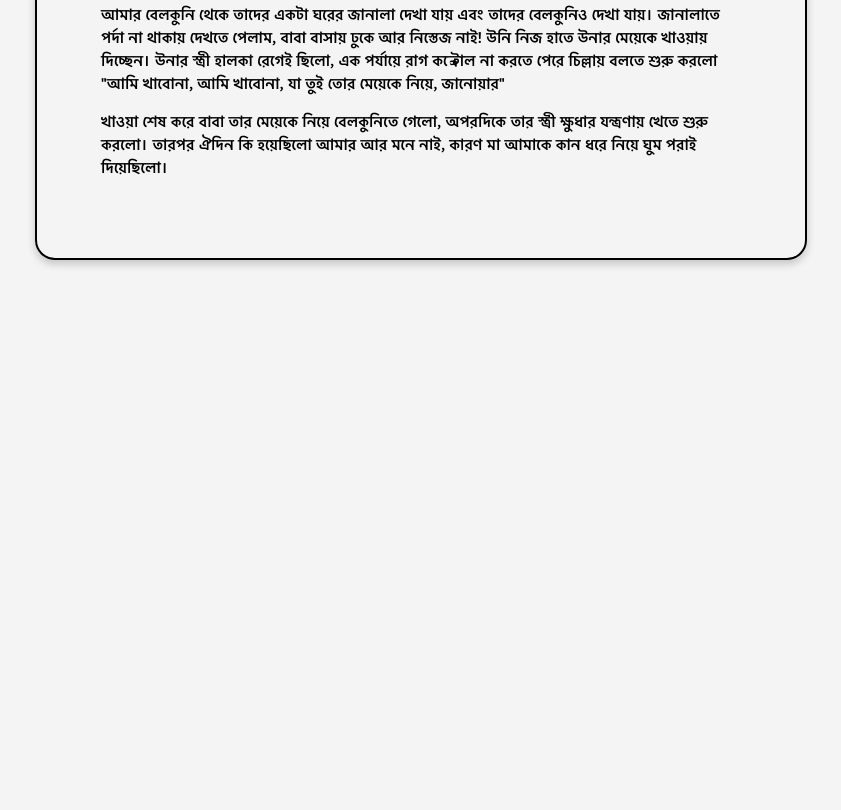
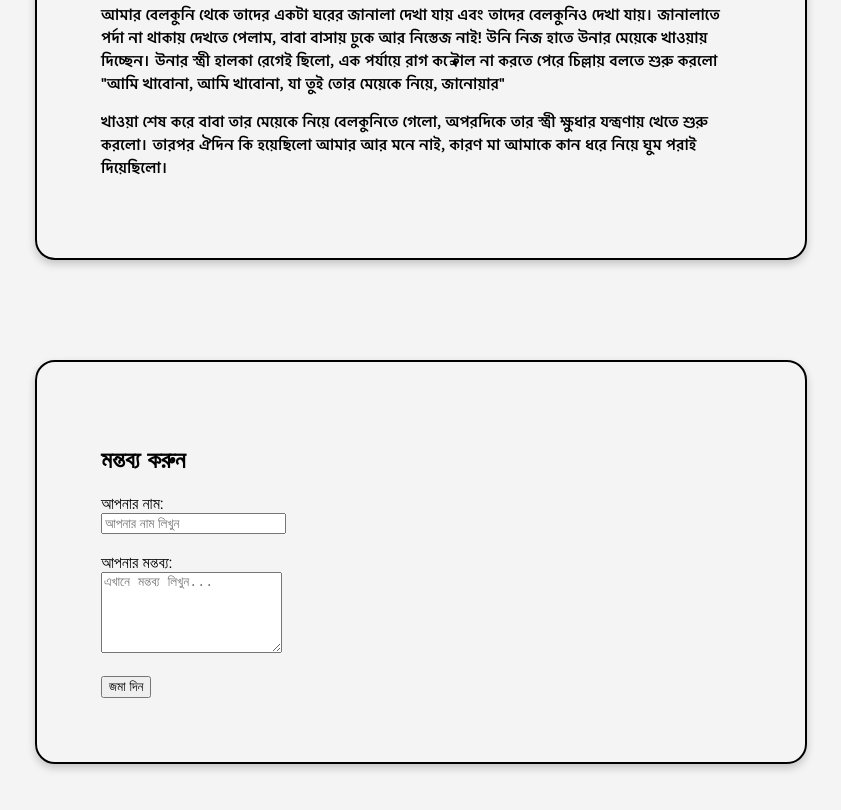
Before and after one commit to prruske/prruske, a plain HTML site: page writings/এক্সপ্লোরিং হিউম্যান পেইন.html in a window 1280 px wide. Shown: the part 1269-2079 px from the top of the page, without its empty margins (219-1060 px from the left). Before the commit the page ends 1579 px from the top, so only its background shows below. Drawn offline with Linux system fonts and the light colour scheme; files that its build step writes are made by us from their sources; files whose address does not match are found by name.

Commit message:
Update এক্সপ্লোরিং হিউম্যান পেইন.html

```diff
--- a/writings/এক্সপ্লোরিং হিউম্যান পেইন.html
+++ b/writings/এক্সপ্লোরিং হিউম্যান পেইন.html
@@ -16,7 +16,7 @@
       href="https://fonts.googleapis.com/css2?family=Montserrat:ital,wght@0,100..900;1,100..900&display=swap"
       rel="stylesheet"
     />
-    <link rel="stylesheet" href="https://prruske.github.io/prruske/style.css" />
+    <link rel="stylesheet" href="style.css" />
   </head>
   <body>
     <header>
@@ -96,5 +96,30 @@
         নাই, কারণ মা আমাকে কান ধরে নিয়ে ঘুম পরাই দিয়েছিলো।
       </p>
     </section>
+    <section class="blog-section">
+      <h2>মন্তব্য করুন</h2>
+      <form id="comment-form" class="comment-form">
+        <label for="name">আপনার নাম:</label><br />
+        <input
+          type="text"
+          id="name"
+          name="name"
+          placeholder="আপনার নাম লিখুন"
+          required
+        /><br /><br />
+
+        <label for="comment">আপনার মন্তব্য:</label><br />
+        <textarea
+          id="comment"
+          name="comment"
+          rows="5"
+          placeholder="এখানে মন্তব্য লিখুন..."
+          required
+        ></textarea
+        ><br /><br />
+
+        <button type="submit">জমা দিন</button>
+      </form>
+    </section>
   </body>
 </html>
```
